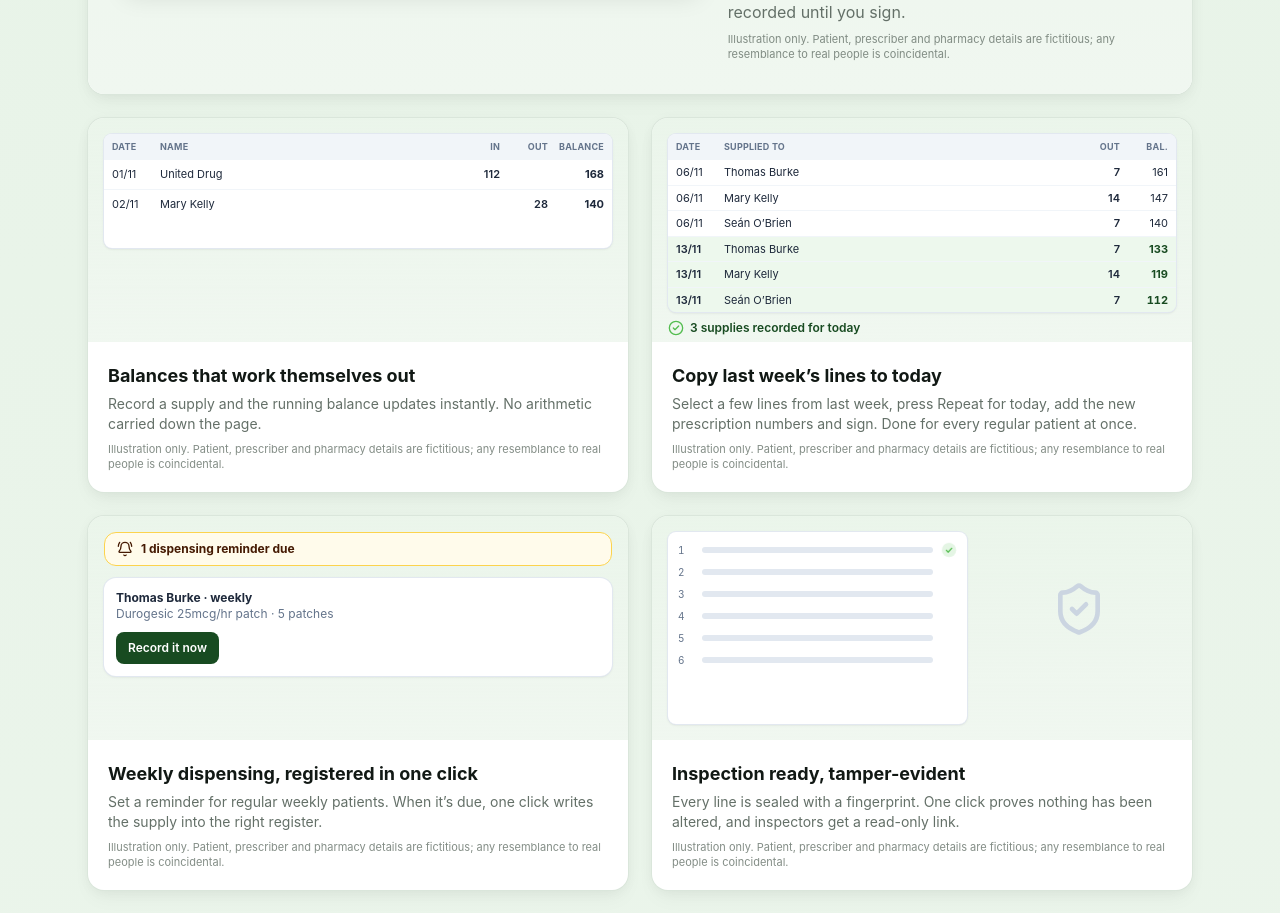
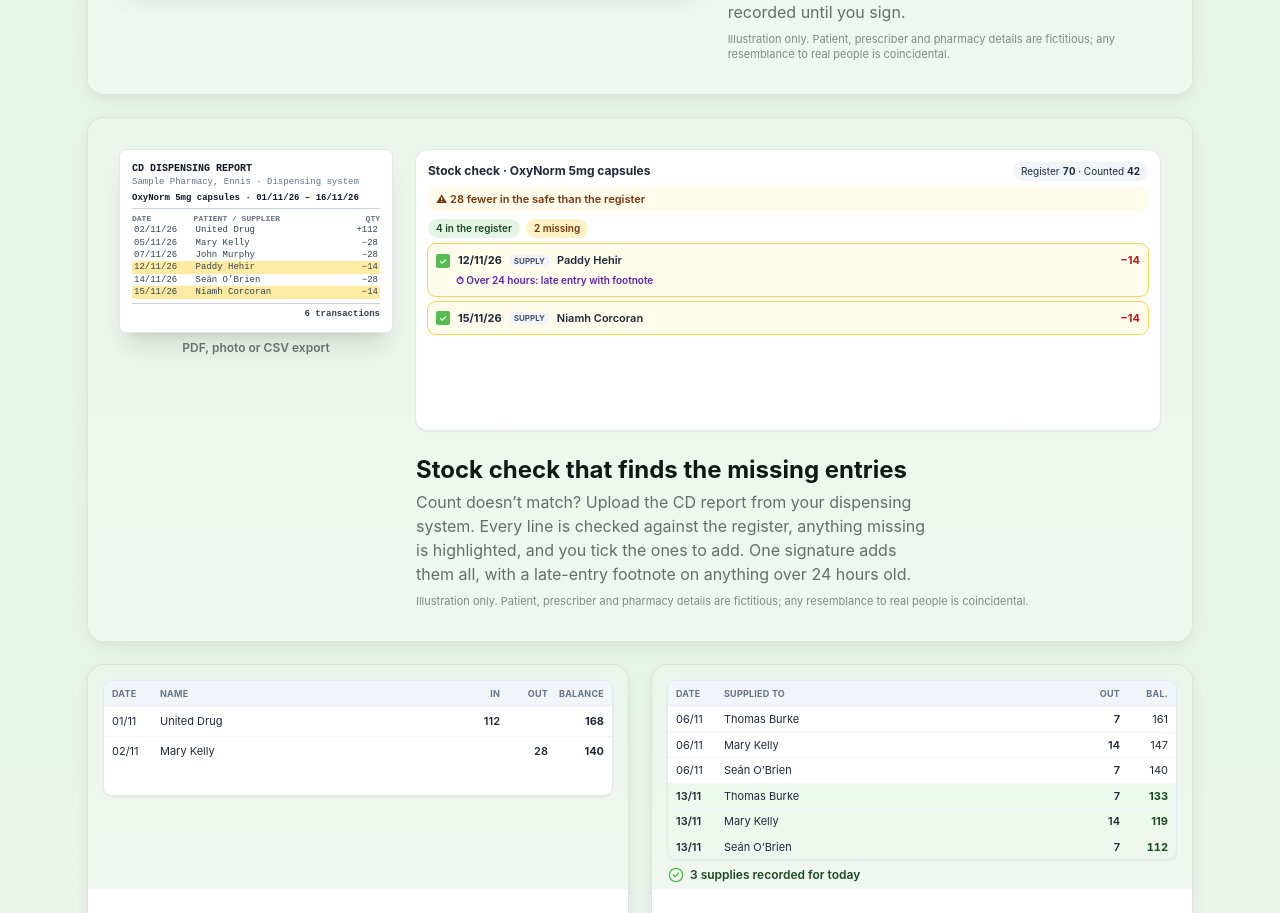
Before and after one commit to jmccluskey1985-netizen/pharmacycdreg, a Next.js app: page / in a window 1280 px wide. Shown: the part 3237-4150 px from the top of the page. Built offline with nearby package versions, Linux system fonts and the light colour scheme.

Commit message:
Landing page: stock check against a dispensing report animation (fictional data)
Co-Authored-By: Claude Opus 5.5 <noreply@anthropic.com>
Claude-Session: https://claude.ai/code/session_01Go7b32pAjosKSBce73MqTj

```diff
--- a/src/components/landing-demos.tsx
+++ b/src/components/landing-demos.tsx
@@ -578,12 +578,97 @@ function IntegrityDemo() {
   );
 }
 
+
+/* Stock check against a dispensing-system report: two supplies missing from the register are
+   found, ticked and added (one as a late entry with its footnote), and the balance meets the count.
+   Every name, number and pharmacy here is made up. */
+function StockReportDemo() {
+  const { ref, phase } = usePhases([1800, 1700, 1200, 2600, 1700, 900, 3800, 600]);
+  const REPORT = [
+    { d: '02/11/26', n: 'United Drug', q: '+112', ok: 'line 2' },
+    { d: '05/11/26', n: 'Mary Kelly', q: '−28', ok: 'line 3' },
+    { d: '07/11/26', n: 'John Murphy', q: '−28', ok: 'line 4' },
+    { d: '12/11/26', n: 'Paddy Hehir', q: '−14', miss: 'late' },
+    { d: '14/11/26', n: 'Seán O’Brien', q: '−28', ok: 'line 5' },
+    { d: '15/11/26', n: 'Niamh Corcoran', q: '−14', miss: 'new' },
+  ];
+  const read = phase >= 3;
+  const added = phase >= 6;
+  return (
+    <div ref={ref} className="overflow-hidden rounded-2xl bg-card shadow-soft ring-1 ring-border">
+      <div className="grid gap-6 bg-gradient-to-b from-secondary/70 to-background p-5 md:grid-cols-[minmax(0,17rem)_1fr] md:p-8" aria-hidden="true">
+        {/* The report (paper / PDF from the dispensing system) */}
+        <div className="relative mx-auto w-full max-w-[17rem]">
+          <div className={`relative overflow-hidden rounded-md bg-white p-3 font-mono text-[9px] leading-snug text-slate-700 shadow-xl ring-1 ring-slate-200 transition-all duration-700 ${phase >= 1 ? 'translate-y-0 rotate-0 opacity-100' : 'translate-y-6 -rotate-3 opacity-0'}`}>
+            <p className="text-[10px] font-bold text-slate-900">CD DISPENSING REPORT</p>
+            <p className="text-slate-500">Sample Pharmacy, Ennis · Dispensing system</p>
+            <p className="mt-1 border-b border-slate-300 pb-1 font-semibold text-slate-900">OxyNorm 5mg capsules · 01/11/26 – 16/11/26</p>
+            <div className="mt-1 grid grid-cols-[3.6rem_1fr_2rem] gap-x-1 text-[8px] font-bold uppercase text-slate-500"><span>Date</span><span>Patient / supplier</span><span className="text-right">Qty</span></div>
+            {REPORT.map((r) => (
+              <div key={r.n} className={`grid grid-cols-[3.6rem_1fr_2rem] gap-x-1 rounded-sm px-0.5 transition-colors duration-500 ${read && r.miss ? (added ? 'bg-brand/20' : 'bg-amber-200/80') : ''}`}>
+                <span>{r.d}</span><span className="truncate">{r.n}</span><span className="text-right">{r.q}</span>
+              </div>
+            ))}
+            <p className="mt-1 border-t border-slate-300 pt-1 text-right font-semibold">6 transactions</p>
+            {phase === 1 && <span className="demo-sweep absolute inset-x-1 h-0.5 bg-brand/80 shadow-[0_0_12px_2px_rgba(84,189,80,.7)]" />}
+          </div>
+          <p className={`mt-2 text-center text-xs font-semibold text-muted-foreground ${fade(phase >= 1)}`}>PDF, photo or CSV export</p>
+        </div>
+
+        {/* The stock check */}
+        <div className="flex min-w-0 flex-col">
+          <div className="min-h-[17.5rem] rounded-xl bg-white p-3 text-[11px] text-slate-800 shadow ring-1 ring-slate-200">
+            <div className="flex items-center justify-between"><p className="text-xs font-bold">Stock check · OxyNorm 5mg capsules</p><span className="rounded-full bg-slate-100 px-2 py-0.5 text-[10px]">Register <b><Counter value={added ? 42 : 70} /></b> · Counted <b>42</b></span></div>
+            <p className={`mt-1.5 rounded-md px-2 py-1 font-semibold transition-colors duration-500 ${added ? 'bg-brand/15 text-brand-dark' : 'bg-amber-50 text-amber-900'}`}>
+              {added ? '✓ Register matches the count' : '⚠ 28 fewer in the safe than the register'}
+            </p>
+
+            {phase === 2 && <p className="mt-3 flex items-center gap-2 font-semibold"><Loader2 className="h-4 w-4 animate-spin text-brand" /> Checking the report against the register…</p>}
+            {phase < 2 && <p className={`mt-3 inline-flex items-center gap-1.5 rounded-lg bg-secondary px-3 py-1.5 font-semibold text-brand-dark transition-transform ${phase === 1 ? 'scale-95 ring-4 ring-brand/30' : ''}`}><ScanLine className="h-3.5 w-3.5" /> Upload report</p>}
+
+            {read && (
+              <div className="mt-2 space-y-1.5">
+                <div className={`flex flex-wrap gap-1.5 text-[10px] ${fade(read)}`}>
+                  <span className="rounded-full bg-brand/15 px-2 py-0.5 font-semibold text-brand-dark">4 in the register</span>
+                  <span className="rounded-full bg-amber-100 px-2 py-0.5 font-semibold text-amber-900">2 missing</span>
+                </div>
+                {REPORT.filter((r) => r.miss).map((r, i) => (
+                  <div key={r.n} className={`rounded-lg p-2 ring-1 transition-all duration-500 ${added ? 'bg-brand/10 ring-brand/30' : 'bg-amber-50 ring-amber-300'} ${fade(read)}`} style={{ transitionDelay: phase === 3 ? `${300 + i * 300}ms` : '0ms' }}>
+                    <div className="flex items-center gap-2">
+                      <span className={`flex h-3.5 w-3.5 items-center justify-center rounded-sm text-[9px] font-bold text-white bg-brand`}>✓</span>
+                      <b>{r.d}</b><span className="rounded bg-slate-100 px-1 text-[8px] font-bold uppercase text-slate-600">Supply</span><span className="font-semibold">{r.n}</span>
+                      <b className="ml-auto text-red-700">{r.q}</b>
+                    </div>
+                    {r.miss === 'late' && <p className="mt-1 pl-5 text-[10px] font-semibold text-violet-800">⏱ Over 24 hours: late entry with footnote</p>}
+                    {added && <p className="mt-0.5 pl-5 text-[10px] font-semibold text-brand-dark">✓ Added: register line {r.miss === 'late' ? 14 : 15}</p>}
+                  </div>
+                ))}
+                {phase >= 4 && !added && (
+                  <div className={`space-y-1.5 rounded-lg bg-slate-50 p-2 ${fade(phase >= 4)}`}>
+                    <p className="text-[10px] text-slate-500">Footnote: <i>Late entry: not entered on the day; found at the stock check on 16/11/26 by checking the dispensing report</i></p>
+                    <p className="text-[10px]">Balance 70 → after adding <b>42</b> · counted 42 <span className="font-semibold text-brand">✓ matches</span></p>
+                    <span className={`flex h-8 items-center justify-center rounded-lg bg-brand-dark text-xs font-semibold text-white transition-transform duration-150 ${phase === 5 ? 'scale-95 ring-4 ring-brand/30' : ''}`}>Sign &amp; add 2 missing entries</span>
+                  </div>
+                )}
+              </div>
+            )}
+          </div>
+          <h3 className="mt-6 text-2xl font-bold">Stock check that finds the missing entries</h3>
+          <p className="mt-1 max-w-lg text-muted-foreground">Count doesn’t match? Upload the CD report from your dispensing system. Every line is checked against the register, anything missing is highlighted, and you tick the ones to add. One signature adds them all, with a late-entry footnote on anything over 24 hours old.</p>
+          <SampleNote className="mt-2" />
+        </div>
+      </div>
+    </div>
+  );
+}
+
 export function LandingDemos() {
   return (
     <div className="space-y-6">
       <div className="grid gap-6"><RxScanDemo /></div>
       <OstScanDemo />
       <InvoiceDemo />
+      <StockReportDemo />
       <div className="grid gap-6 md:grid-cols-2">
         <BalanceDemo />
         <RepeatDemo />
```
